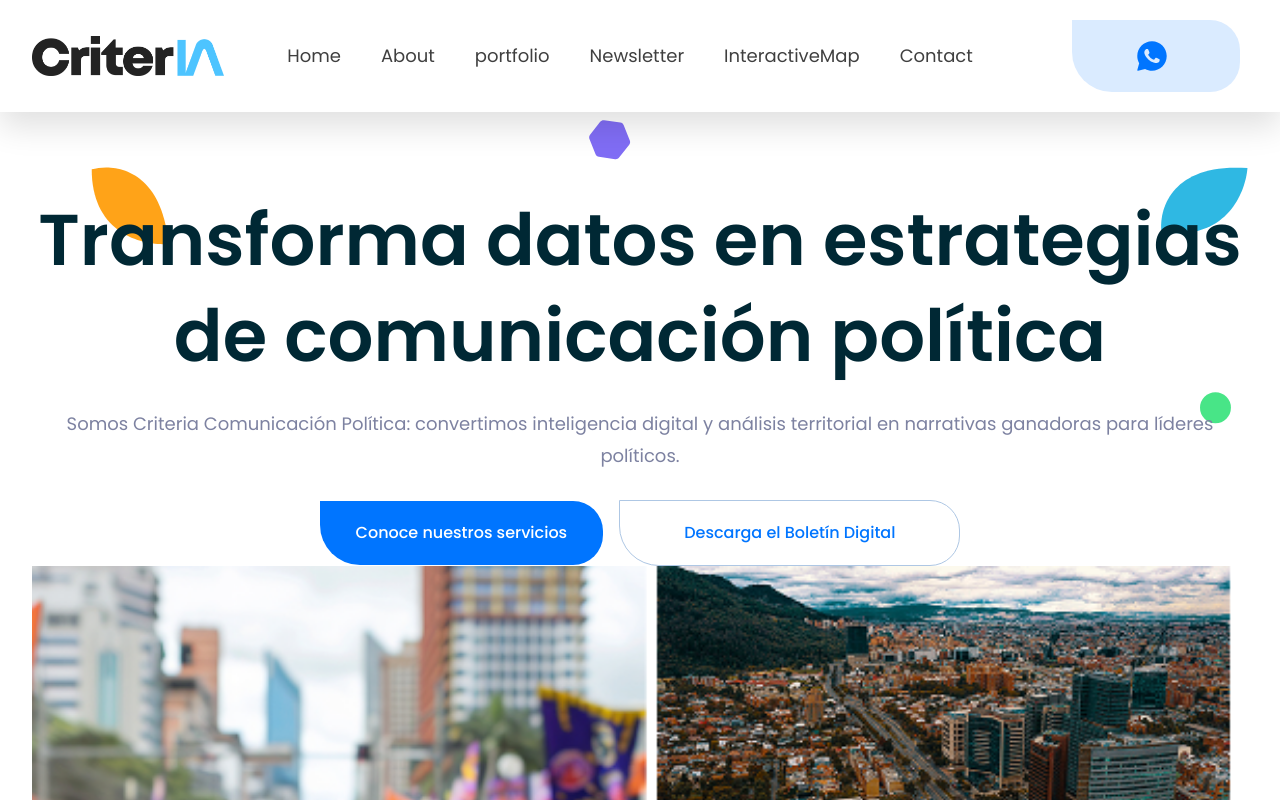
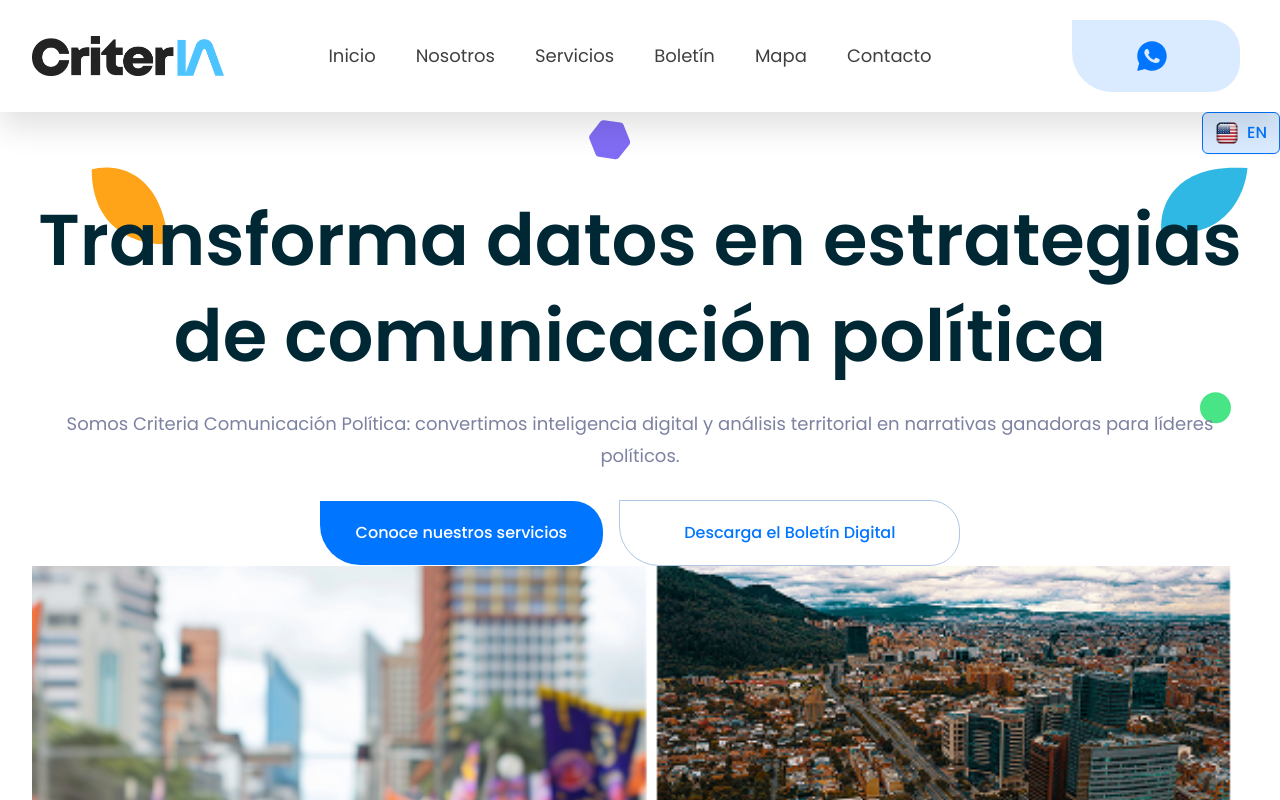
Before and after one commit to DaniP-Dev/criter-ia, a Next.js app: page /es in a window 1280 px wide. Shown: the top 800 px of the page. Built offline with nearby package versions, Linux system fonts and the light colour scheme.

Commit message:
avance de traducciones hasta el portafolio (servicios)

```diff
--- a/app/[locale]/layout.tsx
+++ b/app/[locale]/layout.tsx
@@ -2,6 +2,7 @@ import { NextIntlClientProvider } from "next-intl";
 import React from "react";
 import Navbar from "../components/Navbar/Navbar";
 import Footer from "../components/Footer/Footer";
+import LanguageIcon from "../components/LanguageSwitcher";
 
 export const metadata = {
   title: "Criter-IA | Consultoría en comunicación política y análisis de datos",
@@ -66,7 +67,12 @@ export default async function LocaleLayout({
   return (
     <NextIntlClientProvider locale={locale} messages={messages}>
       <Navbar />
-      <main className="pt-28">{children}</main>
+      <main className="pt-28">
+        <div className="fixed right-0 top-20 md:top-28">
+          <LanguageIcon />
+        </div>
+        {children}
+      </main>
       <Footer />
     </NextIntlClientProvider>
   );
--- a/app/components/LanguageSwitcher.tsx
+++ b/app/components/LanguageSwitcher.tsx
@@ -16,8 +16,18 @@ export default function LanguageSwitcher() {
 
   return (
     <Link href={pathWithoutLocale === "/" ? "/" : pathWithoutLocale} locale={nextLocale}>
-      <button>
-        Cambiar a {nextLocale === "es" ? "Español" : "English"}
+      <button
+        className="flex items-center gap-2 px-3 py-2 rounded-md border border-blue bg-lightblue text-blue font-medium shadow-sm hover:bg-blue hover:text-white transition-colors duration-150"
+        title={nextLocale === "es" ? "Cambiar a Español" : "Switch to English"}
+      >
+        <img
+          src={nextLocale === "es" ? "/imgs/flagEs.png" : "/imgs/flagEn.png"}
+          alt={nextLocale === "es" ? "Español" : "English"}
+          className="w-6 h-6"
+        />
+        <span className="inline">
+          {nextLocale === "es" ? "ES" : "EN"}
+        </span>
       </button>
     </Link>
   );
--- a/app/components/Navbar/Drawerdata.tsx
+++ b/app/components/Navbar/Drawerdata.tsx
@@ -1,5 +1,6 @@
 import React from "react";
 import Link from "next/link";
+import { useTranslations } from "next-intl";
 
 interface NavigationItem {
   name: string;
@@ -7,20 +8,21 @@ interface NavigationItem {
   current: boolean;
 }
 
-const navigation: NavigationItem[] = [
-  { name: "Home", href: "/", current: true },
-  { name: "About", href: "#about", current: false },
-  { name: "portfolio", href: "/", current: false },
-  { name: "Newsletter", href: "#services", current: false },
-  { name: "InteractiveMap", href: "#project", current: false },
-  { name: "Contact", href: "#contact", current: false },
-];
+const Data = () => {
+  const t = useTranslations("Navbar");
+  const navigation: NavigationItem[] = [
+    { name: t("home"), href: "/", current: true },
+    { name: t("about"), href: "#about", current: false },
+    { name: t("portfolio"), href: "/", current: false },
+    { name: t("newsletter"), href: "#services", current: false },
+    { name: t("interactiveMap"), href: "#project", current: false },
+    { name: t("contact"), href: "#contact", current: false },
+  ];
 
-function classNames(...classes: string[]) {
-  return classes.filter(Boolean).join(" ");
-}
+  function classNames(...classes: string[]) {
+    return classes.filter(Boolean).join(" ");
+  }
 
-const Data = () => {
   return (
     <div className="rounded-md max-w-sm w-full mx-auto">
       <div className="flex-1 space-y-4 py-1">
--- a/app/components/Navbar/Navbar.tsx
+++ b/app/components/Navbar/Navbar.tsx
@@ -1,12 +1,12 @@
 "use client";
-import { Disclosure } from '@headlessui/react';
-import { Bars3Icon } from '@heroicons/react/24/outline';
-import Link from 'next/link';
-import React from 'react';
+import { Disclosure } from "@headlessui/react";
+import { Bars3Icon } from "@heroicons/react/24/outline";
+import Link from "next/link";
+import React, { useEffect } from "react";
 import Drawer from "./Drawer";
 import Drawerdata from "./Drawerdata";
 import CtaButton from "./CtaButton";
-
+import { useTranslations } from "next-intl";
 
 interface NavigationItem {
   name: string;
@@ -14,22 +14,33 @@ interface NavigationItem {
   current: boolean;
 }
 
+const Navbar = () => {
+  const t = useTranslations("Navbar");
+  const [isOpen, setIsOpen] = React.useState(false);
+
+  useEffect(() => {
+    if (isOpen) {
+      document.body.classList.add("overflow-hidden");
+    } else {
+      document.body.classList.remove("overflow-hidden");
+    }
+    return () => {
+      document.body.classList.remove("overflow-hidden");
+    };
+  }, [isOpen]);
+
   const navigation: NavigationItem[] = [
-    { name: 'Home', href: '/', current: true },
-    { name: 'About', href: '#about', current: false },
-    { name: 'portfolio', href: '/', current: false },
-    { name: 'Newsletter', href: '#services', current: false },
-    { name: 'InteractiveMap', href: '#project', current: false },
-    { name: 'Contact', href: '#contact', current: false },
-]
+    { name: t("home"), href: "/", current: true },
+    { name: t("about"), href: "#about", current: false },
+    { name: t("portfolio"), href: "/", current: false },
+    { name: t("newsletter"), href: "#services", current: false },
+    { name: t("interactiveMap"), href: "#project", current: false },
+    { name: t("contact"), href: "#contact", current: false },
+  ];
 
   function classNames(...classes: string[]) {
-    return classes.filter(Boolean).join(' ')
+    return classes.filter(Boolean).join(" ");
   }
-
-const Navbar = () => {
-
-    const [isOpen, setIsOpen] = React.useState(false);
 
   return (
     <Disclosure as="nav" className="navbar">
@@ -37,18 +48,17 @@ const Navbar = () => {
         <div className="mx-auto max-w-7xl px-6 lg:py-4 lg:px-8">
           <div className="relative flex h-20 items-center justify-between">
             <div className="flex flex-1 items-center sm:items-stretch sm:justify-start">
-
               {/* LOGO */}
 
               <div className="flex flex-shrink-0 items-center">
                 <img
                   className="block h-12 w-40 object-contain lg:hidden"
-                                    src={'/imgs/bannerFW.png'}
+                  src={"/imgs/bannerFW.png"}
                   alt="dsign-logo"
                 />
                 <img
                   className="hidden lg:block h-20 w-48 object-contain"
-                                    src={'/imgs/bannerFW.png'}
+                  src={"/imgs/bannerFW.png"}
                   alt="dsign-logo"
                 />
               </div>
@@ -62,10 +72,12 @@ const Navbar = () => {
                       key={item.name}
                       href={item.href}
                       className={classNames(
-                                                item.current ? ' text-black hover:opacity-100' : 'hover:text-black hover:opacity-100',
-                                                'px-3 py-4 text-lg font-normal opacity-75 space-links'
+                        item.current
+                          ? " text-black hover:opacity-100"
+                          : "hover:text-black hover:opacity-100",
+                        "px-3 py-4 text-lg font-normal opacity-75 space-links"
                       )}
-                                            aria-current={item.href ? 'page' : undefined}
+                      aria-current={item.href ? "page" : undefined}
                     >
                       {item.name}
                     </Link>
@@ -76,15 +88,18 @@ const Navbar = () => {
 
             {/* CTA */}
 
-                        <CtaButton/>
-
+            <CtaButton />
 
             {/* DRAWER FOR MOBILE VIEW */}
 
             {/* DRAWER ICON */}
 
-                        <div className='block lg:hidden'>
-                            <Bars3Icon className="block h-6 w-6" aria-hidden="true" onClick={() => setIsOpen(true)} />
+            <div className="block lg:hidden">
+              <Bars3Icon
+                className="block h-6 w-6"
+                aria-hidden="true"
+                onClick={() => setIsOpen(true)}
+              />
             </div>
 
             {/* DRAWER LINKS DATA */}
@@ -92,12 +107,11 @@ const Navbar = () => {
             <Drawer isOpen={isOpen} setIsOpen={setIsOpen}>
               <Drawerdata />
             </Drawer>
-
           </div>
         </div>
       </>
     </Disclosure>
-    )
-}
+  );
+};
 
 export default Navbar;
--- a/app/components/Provide/index.tsx
+++ b/app/components/Provide/index.tsx
@@ -1,75 +1,118 @@
+"use client";
+import { useTranslations } from "next-intl";
 import Image from "next/image";
 import Link from "next/link";
+import React, { useState } from "react";
 
-interface datatype {
-    imgSrc: string;
-    country: string;
-    paragraph: string;
-}
-
-const Aboutdata: datatype[] = [
+const Provide = () => {
+  const t = useTranslations("Services");
+  const [showAll, setShowAll] = useState(false);
+  const services = [
     {
       imgSrc: "/assets/provide/marketing.svg",
-        country: "Marketing",
-        paragraph: 'Follow a hashtag total posts, videos',
-
+      title: t("service1.title"),
+      desc: t("service1.desc"),
     },
     {
       imgSrc: "/assets/provide/graphic.svg",
-        country: "Graphic design",
-        paragraph: 'Follow a hashtag total posts, videos',
-
-    },
-    {
-        imgSrc: "/assets/provide/heaking.svg",
-        country: "Heaking",
-        paragraph: 'Follow a hashtag total posts, videos',
-
+      title: t("service2.title"),
+      desc: t("service2.desc"),
     },
     {
       imgSrc: "/assets/provide/uidesign.svg",
-        country: "UI/UX Design",
-        paragraph: 'Follow a hashtag total posts, videos',
+      title: t("service3.title"),
+      desc: t("service3.desc"),
     },
-]
+    {
+      imgSrc: "/assets/provide/marketing.svg",
+      title: t("service4.title"),
+      desc: t("service4.desc"),
+    },
+    {
+      imgSrc: "/assets/provide/graphic.svg",
+      title: t("service5.title"),
+      desc: t("service5.desc"),
+    },
+    {
+      imgSrc: "/assets/provide/uidesign.svg",
+      title: t("service6.title"),
+      desc: t("service6.desc"),
+    },
+    {
+      imgSrc: "/assets/provide/marketing.svg",
+      title: t("service7.title"),
+      desc: t("service7.desc"),
+    },
+  ];
+  const visibleServices = showAll ? services : services.slice(0, 3);
 
-
-const Provide = () => {
   return (
     <div id="services">
-
-            <div className='mx-auto max-w-7xl px-4 my-10 sm:py-20 lg:px-8'>
-                <div className='grid grid-cols-1 lg:grid-cols-12 gap-8'>
-
+      <div className="mx-auto max-w-7xl px-4 my-10 sm:py-20 lg:px-8">
+        <div className="grid grid-cols-1 lg:grid-cols-12 gap-8">
           {/* COLUMN-1 */}
-                    <div className='col-span-6 flex justify-center'>
+          <div className="col-span-6 flex justify-center">
             <div className="flex flex-col align-middle justify-center p-10">
-                            <p className="text-4xl lg:text-6xl pt-4 font-semibold lh-81 mt-5 text-center lg:text-start">We provide that service.</p>
-                            <h4 className="text-lg pt-4 font-normal lh-33 text-center lg:text-start text-bluegray">Sed ut perspiciatis unde omnis iste natus error sit voluptatem accusantium doloremque laudantium, totam rem aperiam, eaque ipsa quae ab illo inventore veritatis et quasi architecto beatae vitae dicta sunt explicabo</h4>
-                            <Link href={'/'} className="mt-4 text-xl font-medium text-blue flex gap-2 mx-auto lg:mx-0 space-links">Learn more <Image src={'/assets/provide/arrow.svg'} alt={'arrow'} width={20} height={20} /></Link>
+              <p className="text-4xl lg:text-6xl pt-4 font-semibold lh-81 mt-5 text-center lg:text-start">
+                {t("title")}
+              </p>
+              <h4 className="text-lg pt-4 font-normal lh-33 text-center lg:text-start text-bluegray">
+                {t("description")}
+              </h4>
+              <Link
+                href={"/"}
+                className="mt-4 text-xl font-medium text-blue flex gap-2 mx-auto lg:mx-0 space-links"
+              >
+                {t("learnMore")}{" "}
+                <Image
+                  src={"/assets/provide/arrow.svg"}
+                  alt={"arrow"}
+                  width={20}
+                  height={20}
+                />
+              </Link>
             </div>
           </div>
 
-                    <div className='lg:col-span-1'></div>
+          <div className="lg:col-span-1"></div>
 
           {/* COLUMN-2 */}
-                    <div className='col-span-6 lg:col-span-5'>
-                        <div className='grid grid-cols-1 sm:grid-cols-2 gap-x-16 gap-y-10 lg:gap-x-40 px-10 py-12 bg-bluebg rounded-3xl'>
-                            {Aboutdata.map((item, i) => (
-                                <div key={i} className='bg-white rounded-3xl lg:-ml-32 p-6 shadow-xl'>
-                                    <Image src={item.imgSrc} alt={item.imgSrc} width={64} height={64} className="mb-5" />
-                                    <h4 className="text-2xl font-semibold">{item.country}</h4>
-                                    <h4 className='text-lg font-normal text-bluegray my-2'>{item.paragraph}</h4>
+          <div className="col-span-6 lg:col-span-5">
+            <div className="grid grid-cols-1 sm:grid-cols-2 gap-x-16 gap-y-10 lg:gap-x-40 px-10 py-12 bg-bluebg rounded-3xl">
+              {visibleServices.map((item, i) => (
+                <div
+                  key={i}
+                  className="bg-white rounded-3xl lg:-ml-32 p-6 shadow-xl"
+                >
+                  <Image
+                    src={item.imgSrc}
+                    alt={item.title}
+                    width={64}
+                    height={64}
+                    className="mb-5"
+                  />
+                  <h4 className="text-2xl font-semibold">{item.title}</h4>
+                  <h4 className="text-lg font-normal text-bluegray my-2">
+                    {item.desc}
+                  </h4>
                 </div>
               ))}
             </div>
+            {services.length > 3 && (
+              <div className="flex justify-center mt-6">
+                <button
+                  className="px-6 py-2 rounded-full bg-blue text-white font-semibold shadow hover:bg-blue-700 transition"
+                  onClick={() => setShowAll((v) => !v)}
+                >
+                  {showAll ? t("showLess") : t("showMore")}
+                </button>
               </div>
-
+            )}
           </div>
         </div>
-
       </div>
-    )
-}
+    </div>
+  );
+};
 
 export default Provide;
--- a/messages/en.json
+++ b/messages/en.json
@@ -37,5 +37,40 @@
     "subtitle": "We are Criteria Political Communication: we turn digital intelligence and territorial analysis into winning narratives for political leaders.",
     "ctaPortfolio": "Explore our services",
     "ctaMoreInfo": "Download the Digital Newsletter"
+  },
+  "Services": {
+    "title": "We provide that service.",
+    "description": "Sed ut perspiciatis unde omnis iste natus error sit voluptatem accusantium doloremque laudantium, totam rem aperiam, eaque ipsa quae ab illo inventore veritatis et quasi architecto beatae vitae dicta sunt explicabo",
+    "learnMore": "Learn more",
+    "showMore": "Show more",
+    "showLess": "Show less",
+    "service1": {
+      "title": "Social Listening",
+      "desc": "Monitoring trends, sentiment analysis, crisis management, and use of specialized tools."
+    },
+    "service2": {
+      "title": "Counter-campaign Strategy",
+      "desc": "Oriented social listening, emergency communication, and narrative studies."
+    },
+    "service3": {
+      "title": "Personal Branding",
+      "desc": "Profiling, demographic analysis, narrative context, and identity manual."
+    },
+    "service4": {
+      "title": "Political Platform",
+      "desc": "Advisory team formation, resonance groups, media plan, and volunteer school."
+    },
+    "service5": {
+      "title": "Digital Strategy and Social Media",
+      "desc": "Digital strategy design, audience segmentation, and narrative positioning."
+    },
+    "service6": {
+      "title": "Demographic and Territorial Studies",
+      "desc": "Electoral analysis, niche identification, and vote migration studies."
+    },
+    "service7": {
+      "title": "Strategic Relations and Media",
+      "desc": "Political alliances, media management, and public image consulting."
+    }
   }
 }
--- a/messages/es.json
+++ b/messages/es.json
@@ -23,10 +23,10 @@
     },
     "Navbar": {
         "home": "Inicio",
-        "about": "Quiénes Somos",
-        "portfolio": "Portafolio",
-        "newsletter": "Newsletter",
-        "interactiveMap": "Mapa Interactivo",
+        "about": "Nosotros",
+        "portfolio": "Servicios",
+        "newsletter": "Boletín",
+        "interactiveMap": "Mapa",
         "contact": "Contacto"
     },
     "ButtonCTA": {
@@ -37,5 +37,40 @@
         "subtitle": "Somos Criteria Comunicación Política: convertimos inteligencia digital y análisis territorial en narrativas ganadoras para líderes políticos.",
         "ctaPortfolio": "Conoce nuestros servicios",
         "ctaMoreInfo": "Descarga el Boletín Digital"
+    },
+    "Services": {
+        "title": "Ofrecemos estos servicios.",
+        "description": "Descubre cómo nuestros servicios de consultoría en comunicación política pueden ayudarte a potenciar tu liderazgo, mejorar tu posicionamiento y alcanzar tus objetivos estratégicos con soluciones personalizadas y tecnología de vanguardia.",
+        "learnMore": "Conoce más",
+        "showMore": "Ver más",
+        "showLess": "Ver menos",
+        "service1": {
+            "title": "Social Listening",
+            "desc": "Monitoreo de tendencias, análisis de sentimiento, gestión de crisis y uso de herramientas especializadas."
+        },
+        "service2": {
+            "title": "Estrategia de Contra campaña",
+            "desc": "Social listening orientado, comunicación de emergencia y estudios narrativos."
+        },
+        "service3": {
+            "title": "Personal Branding",
+            "desc": "Perfilamiento, análisis demográfico, contexto narrativo y manual de identidad."
+        },
+        "service4": {
+            "title": "Plataforma Política",
+            "desc": "Formación de equipo asesor, grupos de resonancia, plan de medios y escuela de voluntarios."
+        },
+        "service5": {
+            "title": "Estrategia Digital y Redes Sociales",
+            "desc": "Diseño de estrategia digital, segmentación de audiencias y posicionamiento de narrativa."
+        },
+        "service6": {
+            "title": "Estudios Demográficos y Territoriales",
+            "desc": "Análisis electoral, identificación de nichos y estudios de migración de voto."
+        },
+        "service7": {
+            "title": "Relacionamiento Estratégico y Medios",
+            "desc": "Alianzas políticas, gestión de medios y asesoría en imagen pública."
+        }
     }
 }
--- a/package.json
+++ b/package.json
@@ -1,5 +1,5 @@
 {
-  "name": "dsign",
+  "name": "criteria",
   "version": "0.1.0",
   "private": true,
   "scripts": {
```
Also changed, not shown: app/[locale]/page.tsx (+8 -8 lines), app/components/Why/NewsletterPDF.tsx (added, +11 -0 lines). Lines whose indentation alone changed are shown as unchanged.
